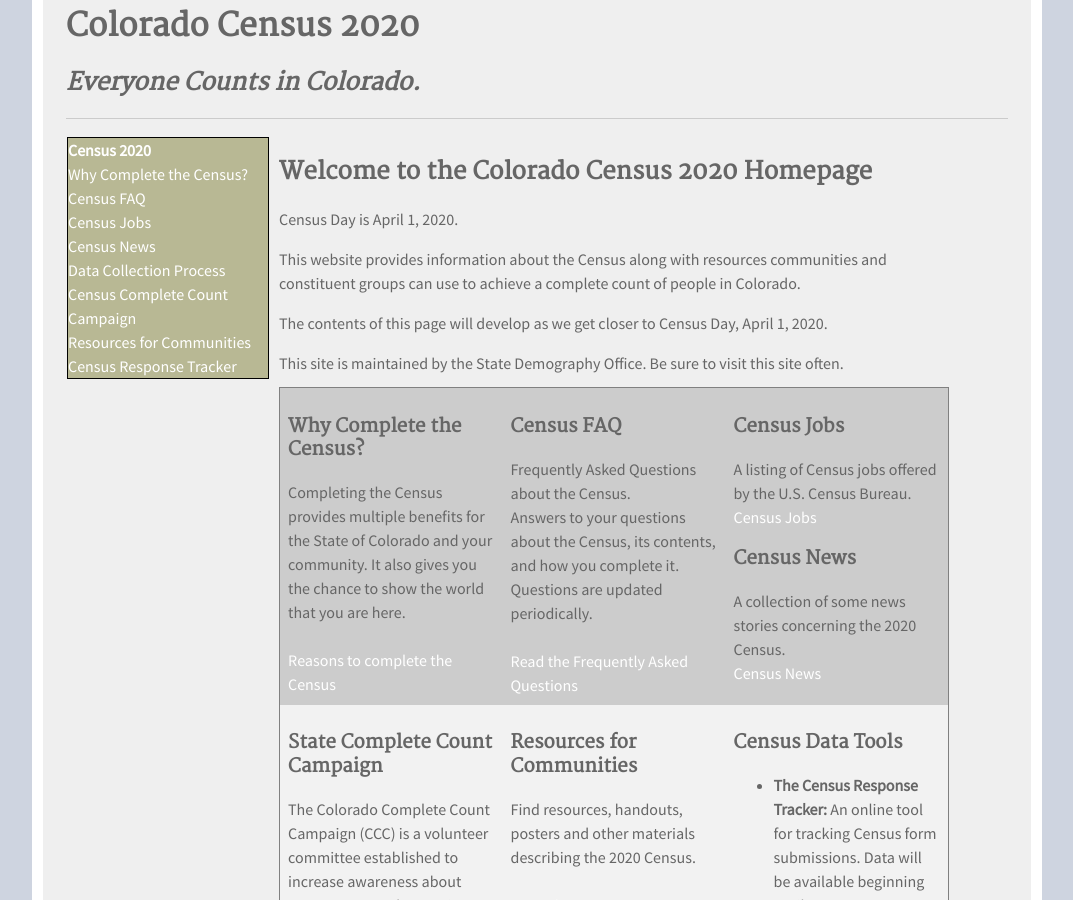
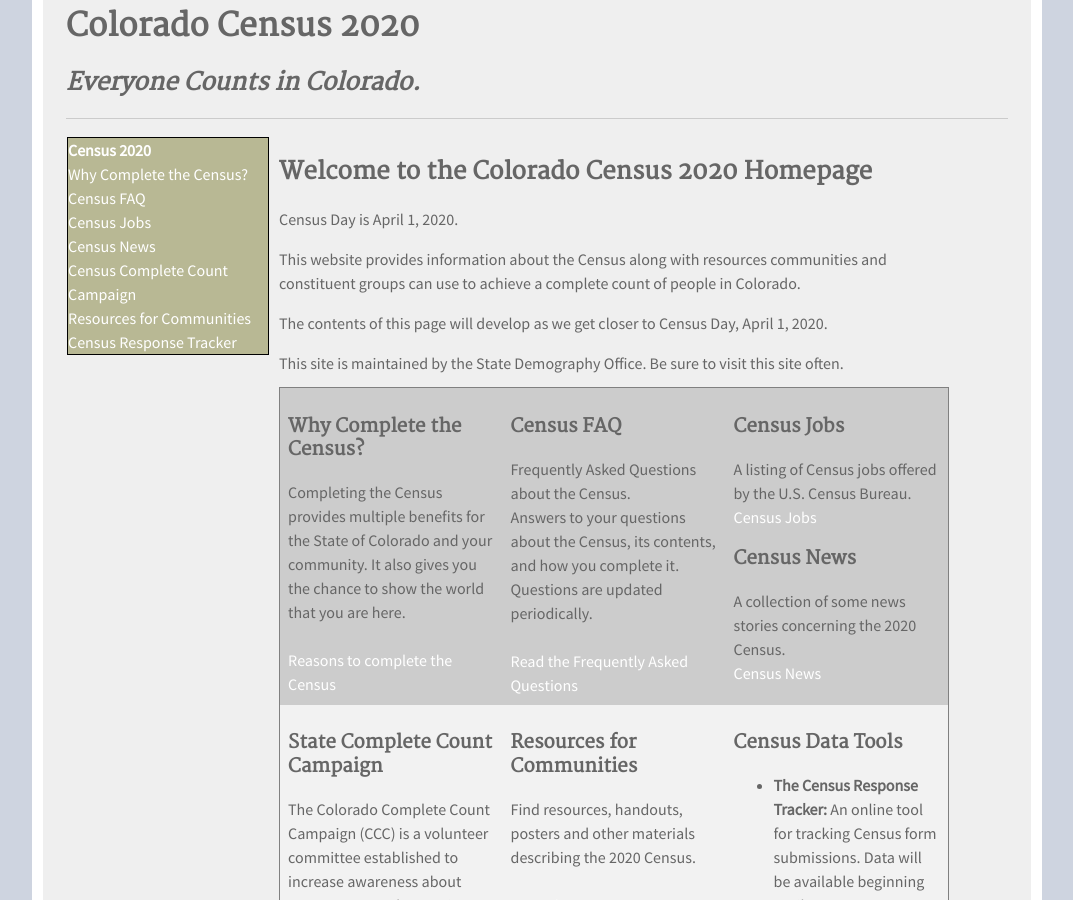
Before and after one commit to TBleess/Website_New, a Jekyll site: the page built from pages/5_CensusACS/census_2020_main.html, in a window 1280 px wide and 900 px high, scrolled down 415 px. Shown: the whole window, without its empty margins (103-1176 px from the left). Built offline with Jekyll 4.4.1, drawn with Linux system fonts in a browser that asks for light colours.

Commit message:
Update census_2020_main.html

```diff
--- a/pages/5_CensusACS/census_2020_main.html
+++ b/pages/5_CensusACS/census_2020_main.html
@@ -76,8 +76,6 @@
 <a href='https://demography.dola.colorado.gov/census-acs/2020-census-jobs/'>Census Jobs</a>
 <br>
 <a href='https://demography.dola.colorado.gov/census-acs/2020-news/'>Census News</a>
-<br>
-<a href='https://demography.dola.colorado.gov/census-acs/2020-response/'>Data Collection Process</a>
 <br>
 <a href='https://demography.dola.colorado.gov/demography/2020CCCC/'>Census Complete Count Campaign</a>
 <br>
```
